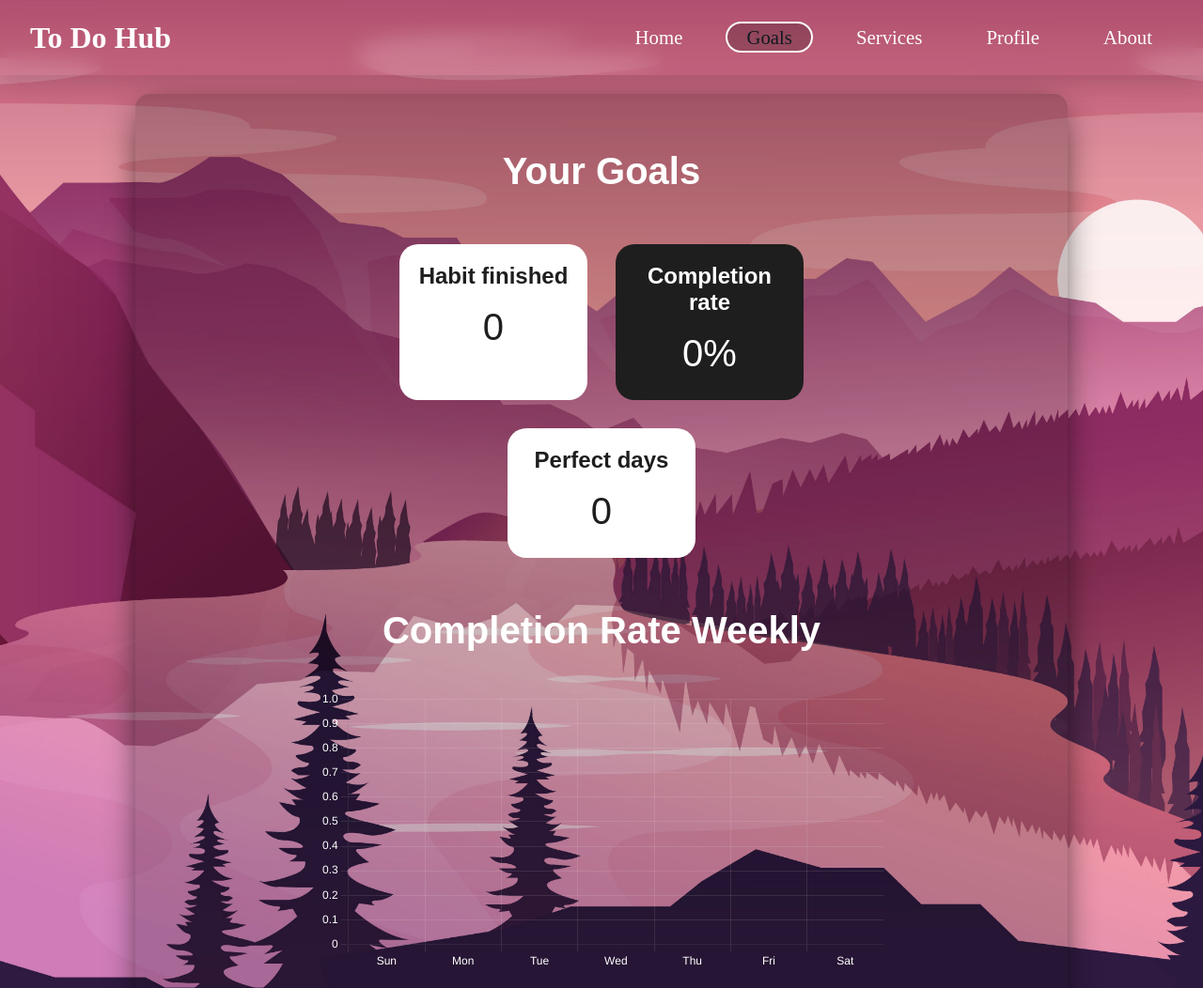
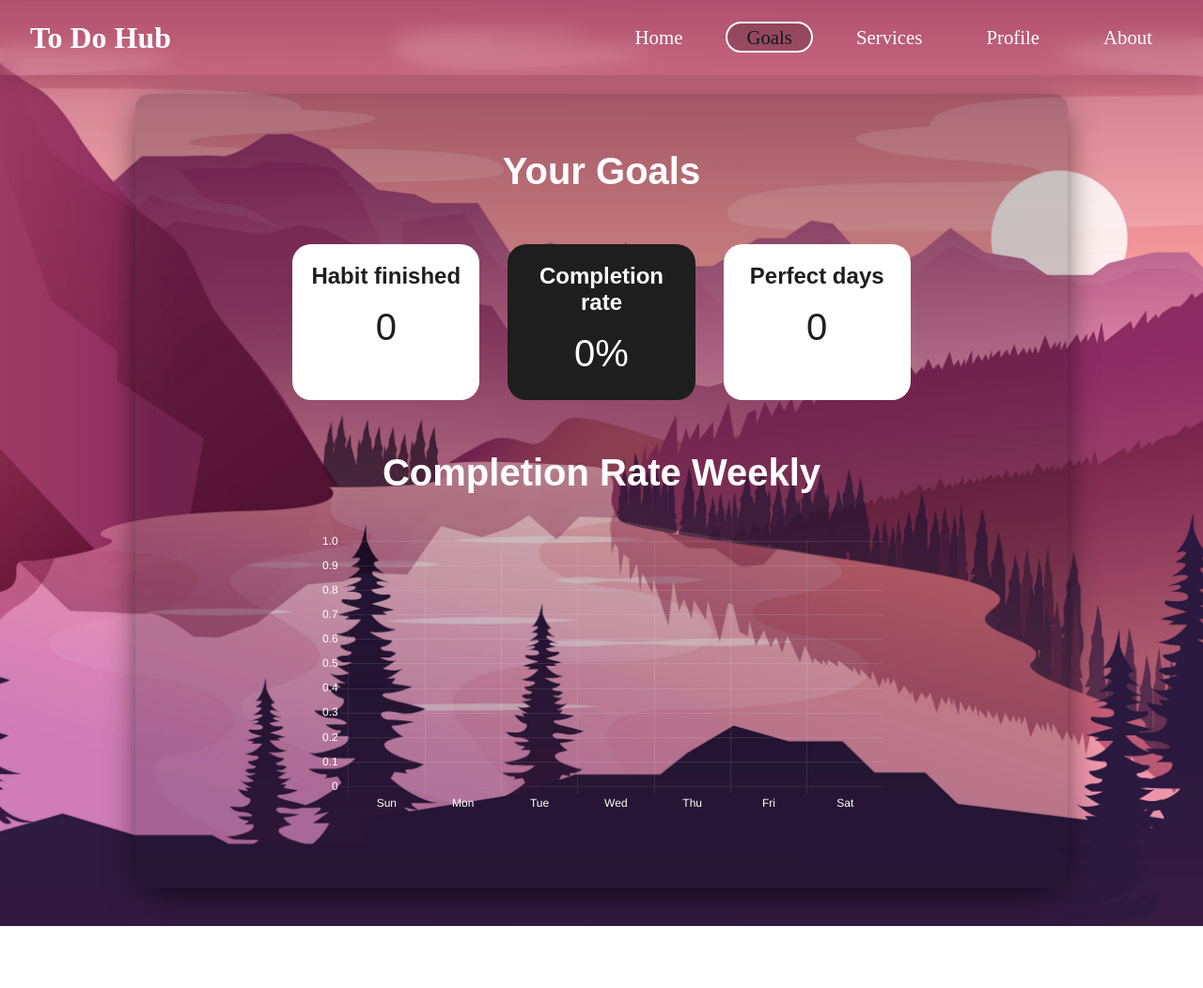
Before and after one commit to Mikael-Sousa/to-do-hub, a plain HTML site: page index-2.html in a window 1280 px wide. Shown: the top 1052 px of the page at 94% size. After the commit the page ends 986 px from the top, so only its background shows below. Drawn offline with nearby package versions, Linux system fonts and the light colour scheme; a web font is replaced by a local one.

Commit message:
update styles/style-2.css

```diff
--- a/styles/style-2.css
+++ b/styles/style-2.css
@@ -52,9 +52,9 @@ body {
 .service-card {
   padding: 20px;
   border-radius: 20px;
-  width: 35%;
+  width: 30%;
   min-width: 70px;
-  max-width: 200px;
+  max-width: 250px;
   background-color: #fff;
   transition: transform 0.3s ease;
 }
```
